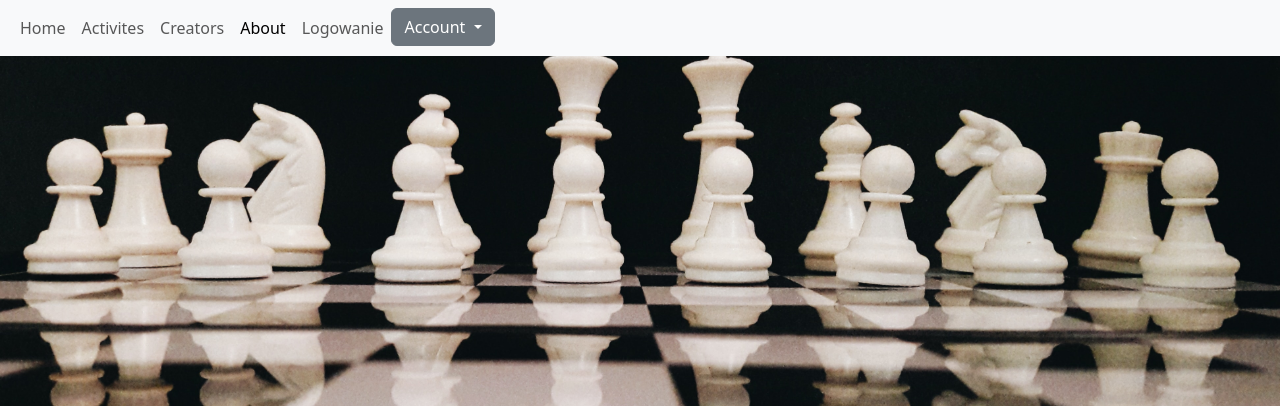
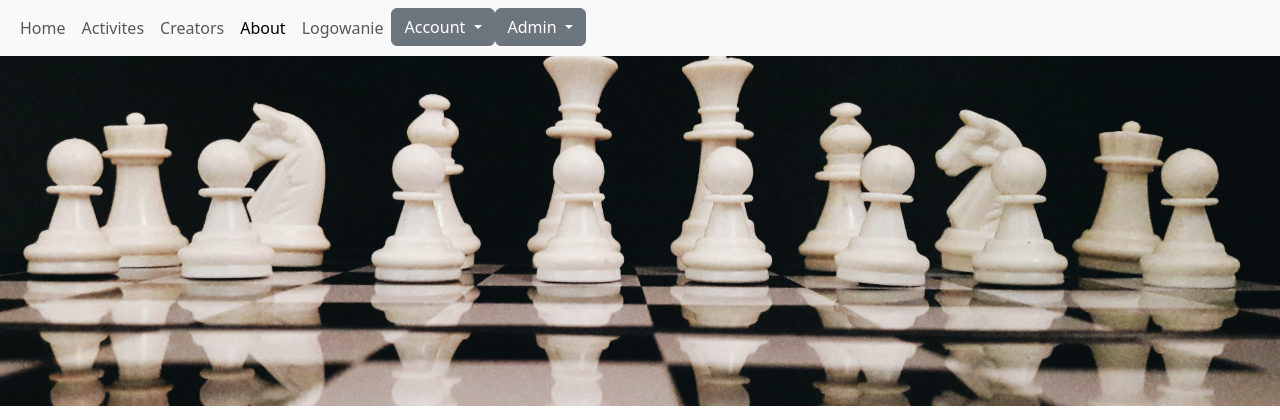
Before and after one commit to JakubZubek/FlaskStudy, a Flask app: page /about in a window 1280 px wide. Shown: the top 420 px of the page. Run offline with Flask 3, Linux system fonts and the light colour scheme.

Commit message:
new button

```diff
--- a/Templates/menu.html
+++ b/Templates/menu.html
@@ -32,6 +32,15 @@
             <li><a class="dropdown-item" href="{{ url_for('logout') }}">Wyloguj</a></li>
           </ul>
         </div>
+        <div class="dropdown">
+          <button class="btn btn-secondary dropdown-toggle" type="button" data-bs-toggle="dropdown" aria-expanded="false">
+            Admin
+          </button>
+          <ul class="dropdown-menu">
+            <li><a class="dropdown-item" href="{{ url_for('show_users') }}">Wyświetl użytkowników</a></li>
+            <li><a class="dropdown-item" href="{{ url_for('new_user') }}">Dodaj użytkownika</a></li>
+          </ul>
+        </div>
       </ul>
     </div>
   </div>
--- a/app.py
+++ b/app.py
@@ -137,6 +137,15 @@ def settings():
 def feedback():
     return render_template("feedback.html")
 
+@app.route("/show_users")
+def show_users():
+    db = get_db()
+    sql_command = "select id, name, email, is_author, is_admin from users;"
+    cur = db.execute(sql_command)
+    users = cur.fetchall()
+    return render_template("users.html", users = users)
+
+
 @app.route("/user_status_change/<action>/<user_name>")
 def user_status_change(action, user_name):
     return "to be done"
```
